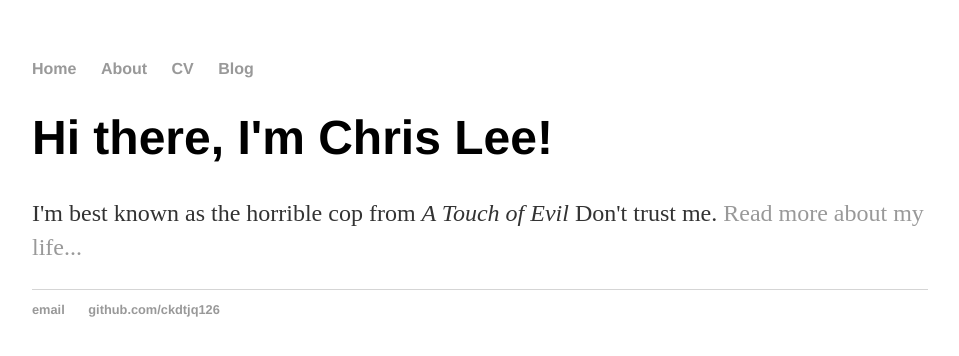
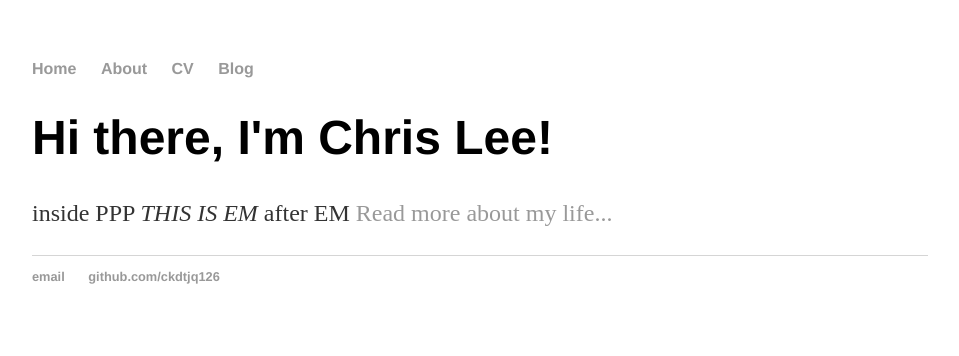
Before and after one commit to ckdtjq126/ckdtjq126.github.io, a Jekyll site: the page built from index.html, in a window 1280 px wide. Shown: the top 356 px of the page, without its empty margins (160-1119 px from the left). Built offline with Jekyll 4.4.1, drawn with Linux system fonts in a browser that asks for light colours.

Commit message:
Update index.html

```diff
--- a/index.html
+++ b/index.html
@@ -6,6 +6,6 @@ title: Chang-Seop Chris Lee
 
     		<div class="blurb">
         		<h1>Hi there, I'm Chris Lee!</h1>
-				<p>I'm best known as the horrible cop from <em>A Touch of Evil</em> Don't trust me.
+				<p>inside PPP <em>THIS IS EM</em> after EM
 				<a href="/about">Read more about my life...</a></p>
     		</div><!-- /.blurb -->
```
